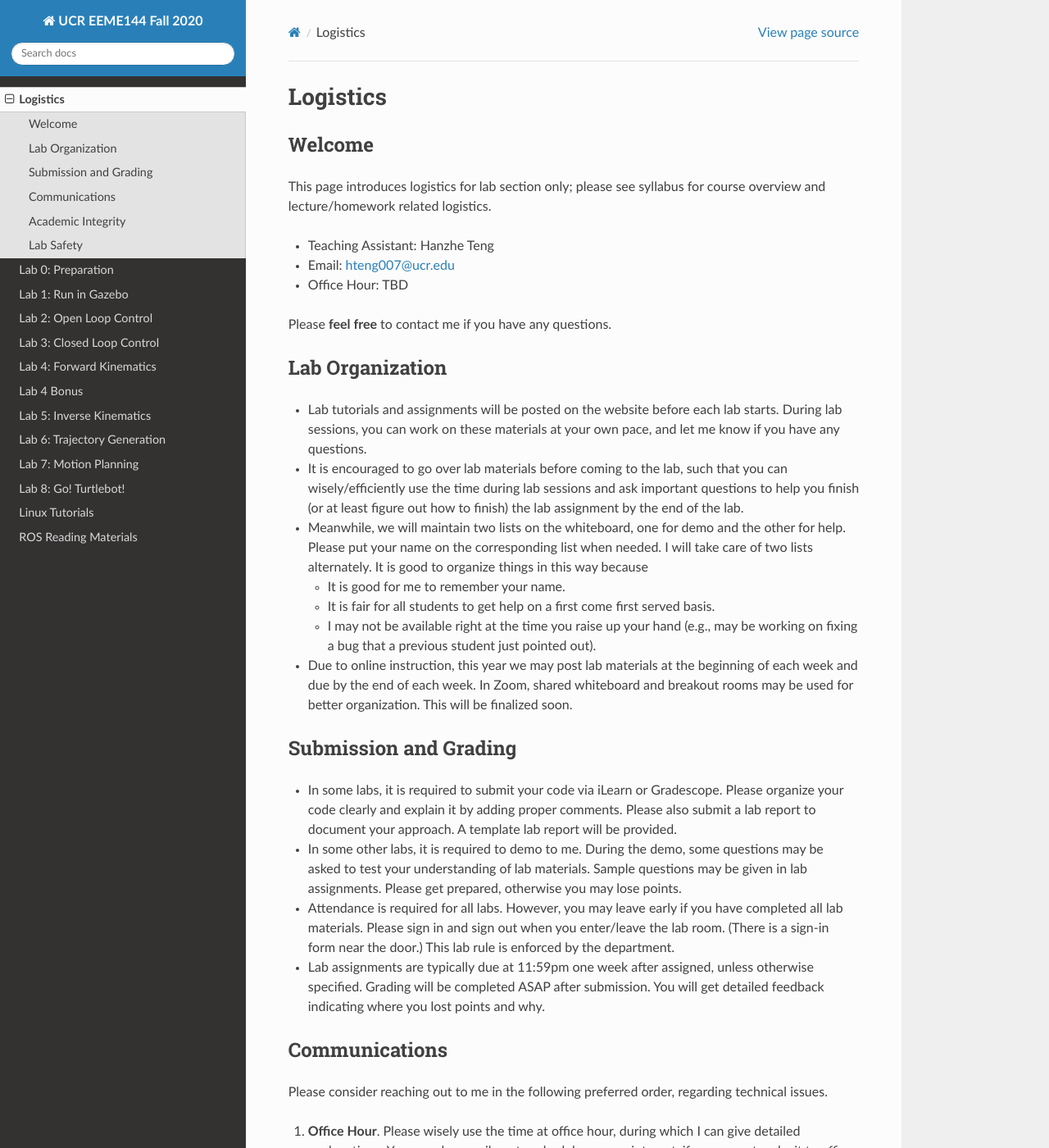
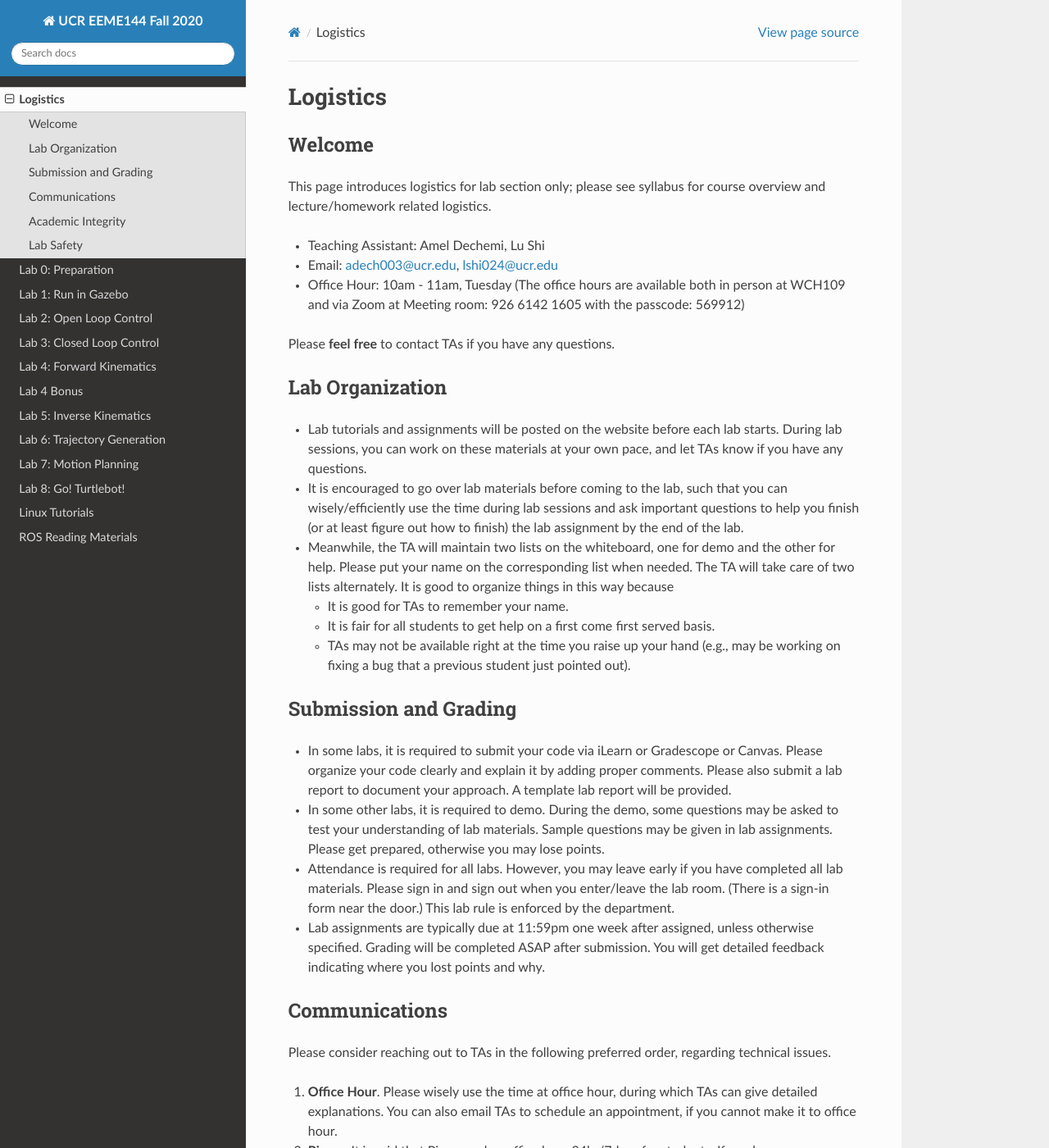
Before and after one commit to UCR-Robotics/ee144, a Sphinx documentation site: the page built from docs/logistics.rst, in a window 1280 px wide and 1400 px high. Shown: the whole window at 82% size. Built offline with Sphinx 7.4.7 and the Read the Docs theme 2.0.0, drawn with Linux system fonts in a browser that asks for light colours; some of the changed text lies outside the part shown.

Commit message:
Update logistics.rst

```diff
--- a/docs/logistics.rst
+++ b/docs/logistics.rst
@@ -7,11 +7,11 @@ Welcome
 This page introduces logistics for lab section only;
 please see syllabus for course overview and lecture/homework related logistics.
 
-- Teaching Assistant: Hanzhe Teng
-- Email: hteng007@ucr.edu
-- Office Hour: TBD
+- Teaching Assistant: Amel Dechemi, Lu Shi
+- Email: adech003@ucr.edu, lshi024@ucr.edu
+- Office Hour: 10am - 11am, Tuesday (The office hours are available both in person at WCH109 and via Zoom at Meeting room: 926 6142 1605 with the passcode: 569912)
 
-Please **feel free** to contact me if you have any questions.
+Please **feel free** to contact TAs if you have any questions.
 
 
 Lab Organization
@@ -19,38 +19,34 @@ Lab Organization
 
 - Lab tutorials and assignments will be posted on the website before each lab starts.
   During lab sessions, you can work on these materials at your own pace,
-  and let me know if you have any questions.
+  and let TAs know if you have any questions.
 
 - It is encouraged to go over lab materials before coming to the lab, such that you can
   wisely/efficiently use the time during lab sessions and ask important questions to help you
   finish (or at least figure out how to finish) the lab assignment by the end of the lab.
 
-- Meanwhile, we will maintain two lists on the whiteboard, one for demo and the other for help.
+- Meanwhile, the TA will maintain two lists on the whiteboard, one for demo and the other for help.
   Please put your name on the corresponding list when needed.
-  I will take care of two lists alternately.
+  The TA will take care of two lists alternately.
   It is good to organize things in this way because
 
-  + It is good for me to remember your name.
+  + It is good for TAs to remember your name.
 
   + It is fair for all students to get help on a first come first served basis.
 
-  + I may not be available right at the time you raise up your hand
+  + TAs may not be available right at the time you raise up your hand
     (e.g., may be working on fixing a bug that a previous student just pointed out).
-
-- Due to online instruction, this year we may post lab materials at the beginning of each week
-  and due by the end of each week. In Zoom, shared whiteboard and breakout rooms may be used
-  for better organization. This will be finalized soon.
 
 
 Submission and Grading
 ----------------------
 
-- In some labs, it is required to submit your code via iLearn or Gradescope.
+- In some labs, it is required to submit your code via iLearn or Gradescope or Canvas.
   Please organize your code clearly and explain it by adding proper comments.
   Please also submit a lab report to document your approach.
   A template lab report will be provided.
 
-- In some other labs, it is required to demo to me.
+- In some other labs, it is required to demo.
   During the demo, some questions may be asked to test your understanding
   of lab materials. Sample questions may be given in lab assignments.
   Please get prepared, otherwise you may lose points.
@@ -69,11 +65,11 @@ Submission and Grading
 Communications
 --------------
 
-Please consider reaching out to me in the following preferred order, regarding technical issues.
+Please consider reaching out to TAs in the following preferred order, regarding technical issues.
 
 1. **Office Hour**. Please wisely use the time at office hour, during which
-   I can give detailed explanations.
-   You can also email me to schedule an appointment, if you cannot make it to office hour.
+   TAs can give detailed explanations.
+   You can also email TAs to schedule an appointment, if you cannot make it to office hour.
 
 2. **Piazza**. It is said that Piazza makes office hour 24hr/7days for students.
    If you have any questions/concerns offline, please ask on Piazza first.
@@ -87,11 +83,11 @@ Please consider reaching out to me in the following preferred order, regarding t
    + You can ask private questions on Piazza if necessary, which are visible to instructors only.
 
 3. **Emails**. It is hard to discuss technical questions through emails.
-   However, I will try to get back to you ASAP.
+   However, TAs will try to get back to you ASAP.
 
    + For course logistics and technical questions, Piazza (private question if necessary) is better than emails.
 
-   + For other queries (e.g., personal affairs), you are very welcome to send me an email.
+   + For other queries (e.g., personal affairs), you are very welcome to send TAs an email.
 
 
 Academic Integrity
```
Also changed, not shown: other parts of docs/logistics.rst (+1 -1 lines).
